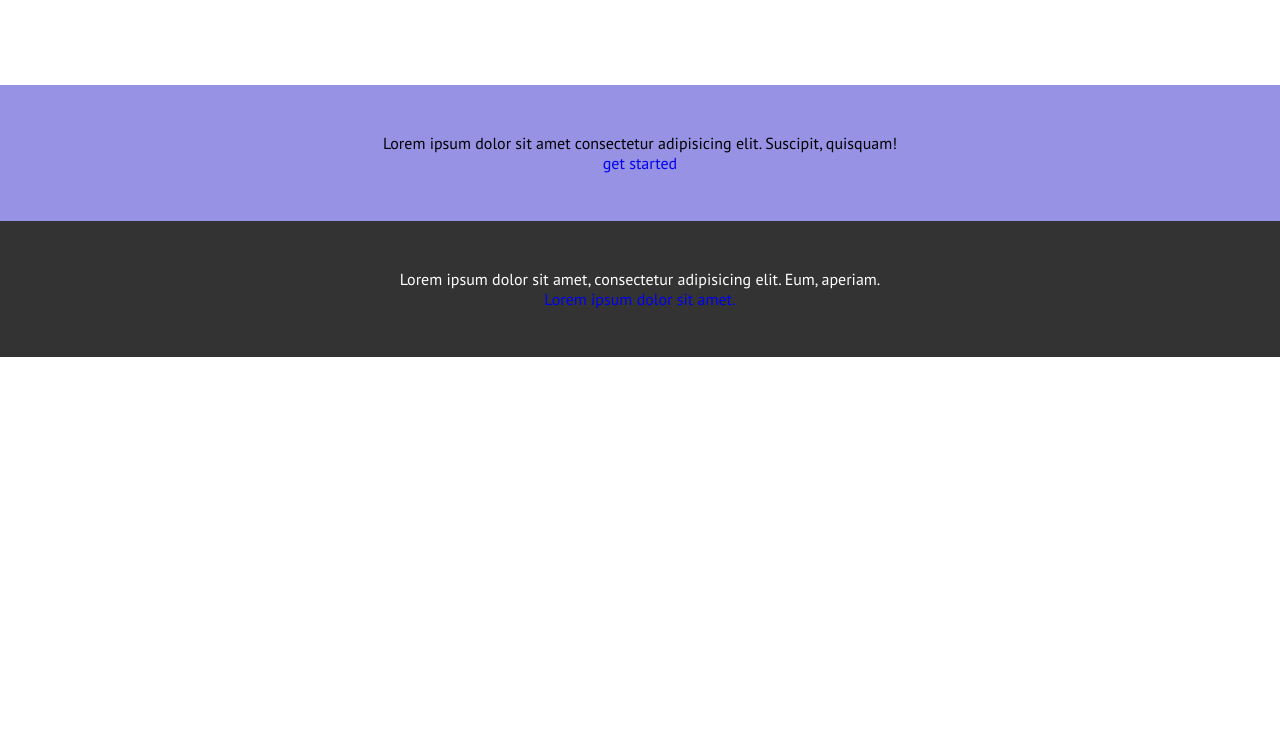
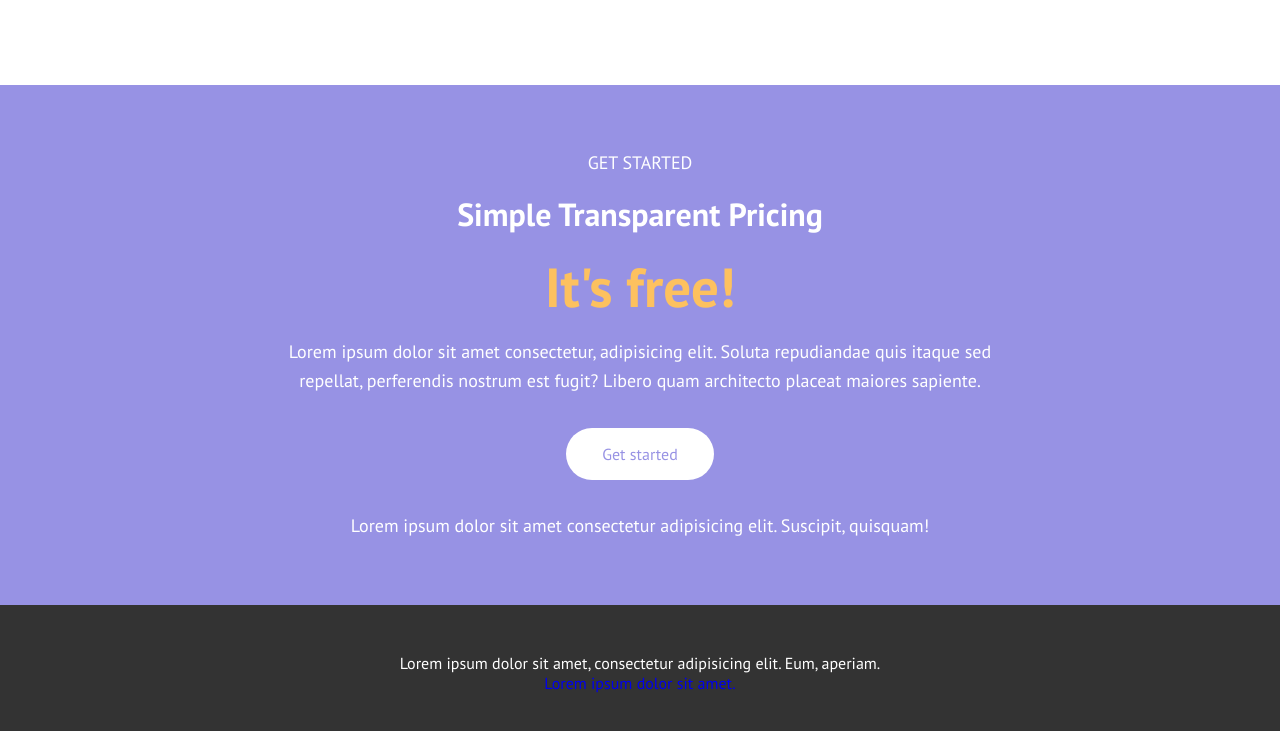
Before and after one commit to Francesca-Barcella/htmlcss-responsive-layout, a plain HTML site: page index.html in a window 1280 px wide. Shown: the part 4446-5177 px from the top of the page. Before the commit the page ends 4803 px from the top, so only its background shows below. Drawn offline with Linux system fonts and the light colour scheme.

Commit message:
RL - section cta - all version

```diff
--- a/assets/css/style.css
+++ b/assets/css/style.css
@@ -376,6 +376,20 @@ header {
 
 .cta {
     text-align: center;
+    color: var(--rl-light);
+}
+
+.cta h1{
+    color: var(--rl-cta);
+}
+
+.cta p, .cta h4, .cta h1, .cta .btn{
+    margin: 1rem 0;
+}
+
+.cta a{
+    color: var(--rl-secondary);
+    width: 20%;
 }
 
 /* #endregion main */
@@ -465,15 +479,19 @@ footer {
         width: calc(100% / 12 * 8);
     }
 
-    .about_us img{
+    .about_us img {
         width: 180px;
         height: 180px;
         border-radius: 50%;
         object-fit: cover;
     }
 
-    .about_us [class^="col_"]{
+    .about_us [class^="col_"] {
         width: calc(100% / 12 * 6)
+    }
+
+    .cta a{
+        width: 40%;
     }
 }
 
--- a/index.html
+++ b/index.html
@@ -297,9 +297,13 @@
         </section>
         <!-- /.about_us -->
         <section class="cta">
-            <div class="container">
-                <div>Lorem ipsum dolor sit amet consectetur adipisicing elit. Suscipit, quisquam!</div>
-                <a href="#">get started</a>
+            <div class="container_60">
+                <p>GET STARTED</p>
+                <h4>Simple Transparent Pricing</h4>
+                <h1>It's free!</h1>
+                <p>Lorem ipsum dolor sit amet consectetur, adipisicing elit. Soluta repudiandae quis itaque sed repellat, perferendis nostrum est fugit? Libero quam architecto placeat maiores sapiente.</p>
+                <a class="btn btn_light" href="#">Get started</a><div class=""></div>
+                <p>Lorem ipsum dolor sit amet consectetur adipisicing elit. Suscipit, quisquam!</p>
             </div>
         </section>
         <!-- /.cta -->
```
